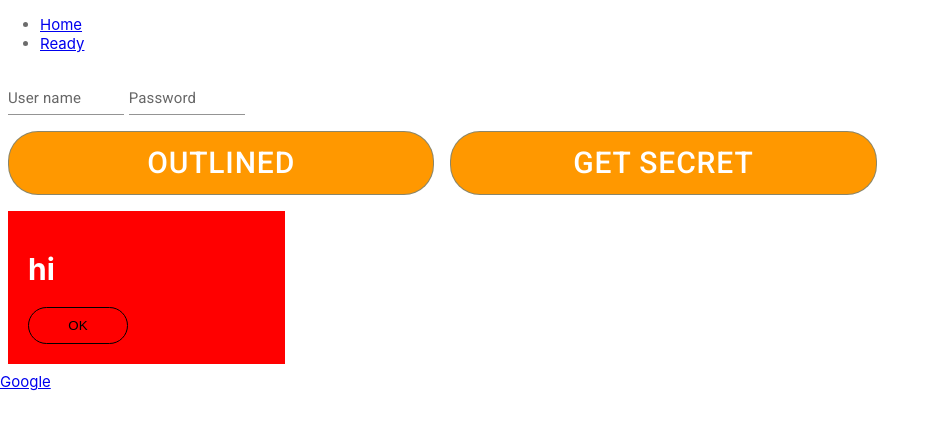
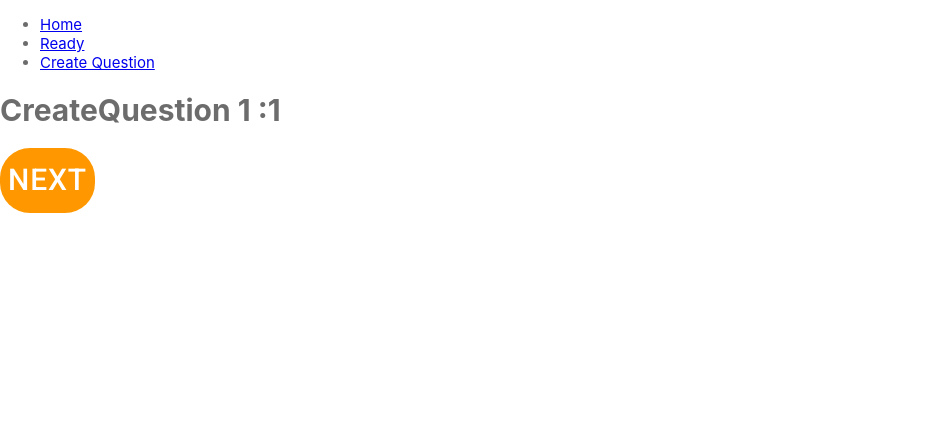
Before and after one commit to sniirr/GOD, a React (Create React App) app in the folder client/: page /create_question in a window 1280 px wide. Shown: the top 430 px of the page, without its empty margins (0-940 px from the left). Built offline with nearby package versions, Linux system fonts and the light colour scheme.

Commit message:
created "create question page"

```diff
--- a/client/src/App.tsx
+++ b/client/src/App.tsx
@@ -14,9 +14,11 @@ import '@fontsource/roboto/400.css';
 import '@fontsource/roboto/500.css';
 import '@fontsource/roboto/700.css';
 import Button from '@mui/material/Button';
-import { handleSecret,handleLogout } from './controlers/user/user';
+import { handleSecret, handleLogout } from './controlers/user/user';
 
+//components
 import Login from './views/pages/Login/Login';
+import CreateQuestion from './views/pages/CreateQuestion/CreateQuestion';
 
 import { theme } from './style/Theme';
 
@@ -36,6 +38,9 @@ function App() {
               <li>
                 <Link to="/ready">Ready</Link>
               </li>
+              <li>
+                <Link to='/create_question'>Create Question</Link>
+              </li>
 
             </ul>
           </nav>
@@ -45,6 +50,9 @@ function App() {
           <Switch>
             <Route path="/login">
               <Login />
+            </Route>
+            <Route path='/create_question'>
+              <CreateQuestion />
             </Route>
             <Route path="/ready">
               <Ready />
--- /dev/null
+++ b/client/src/views/pages/CreateQuestion/CreateQuestion.tsx
@@ -0,0 +1,37 @@
+import React, { FC, ReactElement, useState } from 'react';
+import CreateQuestion1 from './CreateQuestion1';
+import CreateQuestion2 from './CreateQuestion2';
+import CreateQuestion3 from './CreateQuestion3';
+import CreateQuestion4 from './CreateQuestion4';
+
+export interface createQuestionProps {
+    position: number;
+    setPosition:React.Dispatch<React.SetStateAction<number>>;
+}
+
+
+const CreateQuestion: FC = () => {
+    const [position, setPosition] = useState(1);
+
+    return (
+        <div>
+            {setPage(position, setPosition)}
+        </div>
+    );
+}
+
+// eslint-disable-next-line
+function setPage (position:number, setPosition:React.Dispatch<React.SetStateAction<number>>):ReactElement {
+    console.log(position);
+
+    switch(position){
+        case 1: return <CreateQuestion1 position={position} setPosition={setPosition}/>;
+        case 2: return <CreateQuestion2 position={position} setPosition={setPosition}/>;
+        case 3: return <CreateQuestion3 position={position} setPosition={setPosition}/>;
+        case 4: return <CreateQuestion4 position={position} setPosition={setPosition}/>;
+        default: return <CreateQuestion1 position={position} setPosition={setPosition} />;
+    }
+}
+
+
+export default CreateQuestion;
--- /dev/null
+++ b/client/src/views/pages/CreateQuestion/CreateQuestion1.tsx
@@ -0,0 +1,19 @@
+import {FC}  from 'react';
+
+import {createQuestionProps} from './CreateQuestion';
+
+import Button from '@mui/material/Button';
+
+const CreateQuestion1:FC<createQuestionProps> = (props: createQuestionProps)=> {
+    const {position, setPosition} = props;
+
+
+  return (
+    <div>
+      <h1>CreateQuestion 1 :{position}</h1>
+      <Button onClick={()=>{setPosition(position+1)}}>Next</Button>
+    </div>
+  );
+}
+
+export default CreateQuestion1;
--- /dev/null
+++ b/client/src/views/pages/CreateQuestion/CreateQuestion2.tsx
@@ -0,0 +1,18 @@
+import {FC}  from 'react';
+import Button from '@mui/material/Button';
+
+import {createQuestionProps} from './CreateQuestion';
+
+const CreateQuestion2:FC<createQuestionProps> = (props: createQuestionProps)=> {
+    const {position, setPosition} = props;
+
+  return (
+    <div>
+      <h1>CreateQuestion {position}</h1>
+
+      <Button onClick={()=>{setPosition(position+1)}}>Next</Button>
+    </div>
+  );
+}
+
+export default CreateQuestion2;
--- /dev/null
+++ b/client/src/views/pages/CreateQuestion/CreateQuestion3.tsx
@@ -0,0 +1,16 @@
+import {FC}  from 'react';
+import Button from '@mui/material/Button';
+import {createQuestionProps} from './CreateQuestion';
+
+const CreateQuestion3:FC<createQuestionProps> = (props: createQuestionProps)=> {
+    const {position, setPosition} = props;
+
+  return (
+    <div>
+      <h1>CreateQuestion {position}</h1>
+      <Button onClick={()=>{setPosition(position+1)}}>Next</Button>
+    </div>
+  );
+}
+
+export default CreateQuestion3;
--- /dev/null
+++ b/client/src/views/pages/CreateQuestion/CreateQuestion4.tsx
@@ -0,0 +1,17 @@
+import { FC } from 'react';
+import Button from '@mui/material/Button';
+
+import { createQuestionProps } from './CreateQuestion';
+
+const CreateQuestion4: FC<createQuestionProps> = (props: createQuestionProps) => {
+    const { position, setPosition } = props;
+
+    return (
+        <div>
+            <h1>CreateQuestion {position}</h1>
+            <Button onClick={()=>{setPosition(1)}}>Next</Button>
+        </div>
+    );
+}
+
+export default CreateQuestion4;
```
